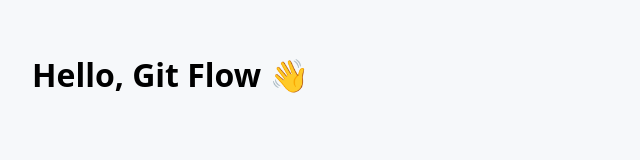
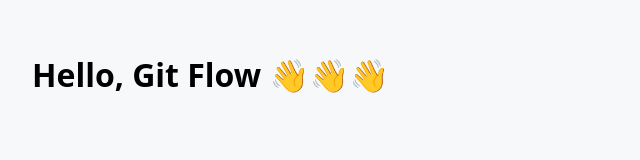
Before and after one commit to Nidhal-Moussa/web-lab, a plain HTML site: page index.html in a window 1280 px wide. Shown: the whole page, without its empty margins (0-640 px from the left). Drawn offline with Linux system fonts and the light colour scheme.

Commit message:
double hello emojis

```diff
--- a/index.html
+++ b/index.html
@@ -7,7 +7,7 @@
     <link rel="stylesheet" href="styles.css" />
   </head>
   <body>
-    <h1>Hello, Git Flow 👋</h1>
+    <h1>Hello, Git Flow 👋👋👋</h1>
     <script src="script.js"></script>
   </body>
 </html>
```
